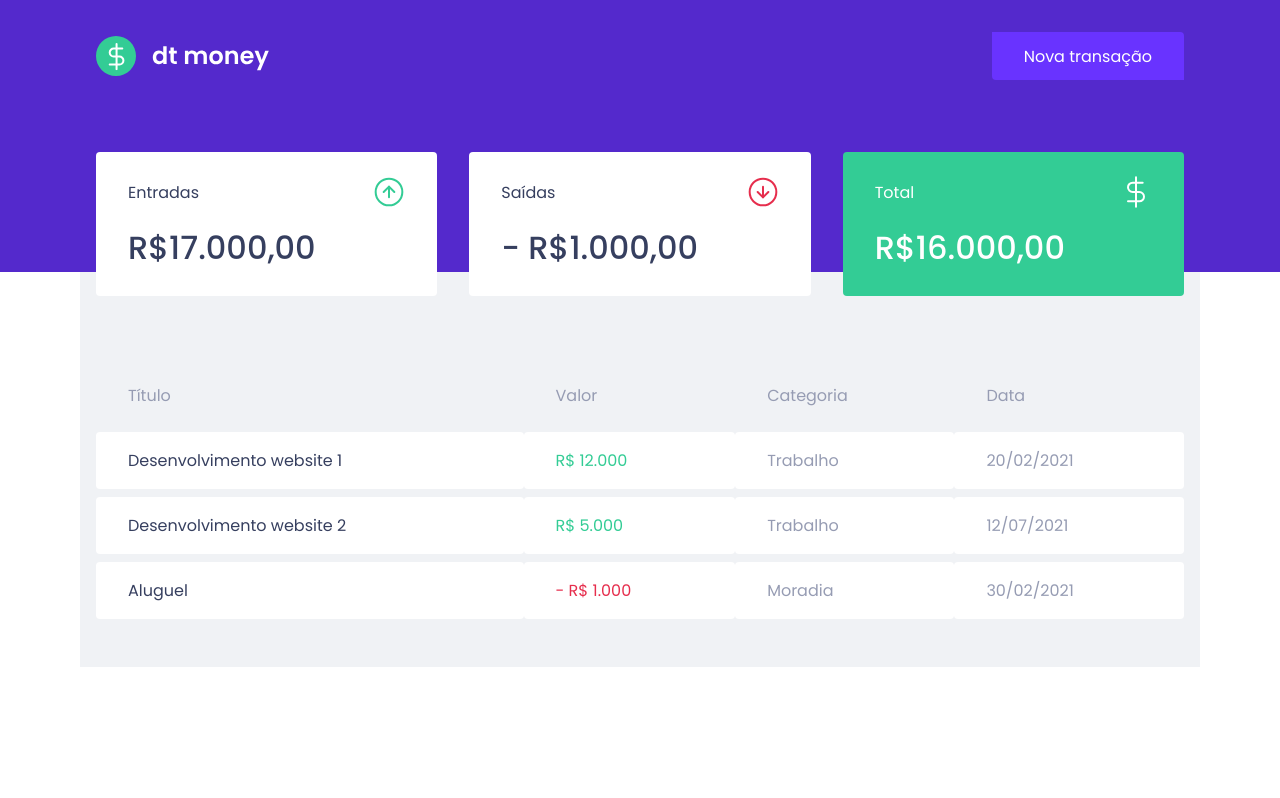
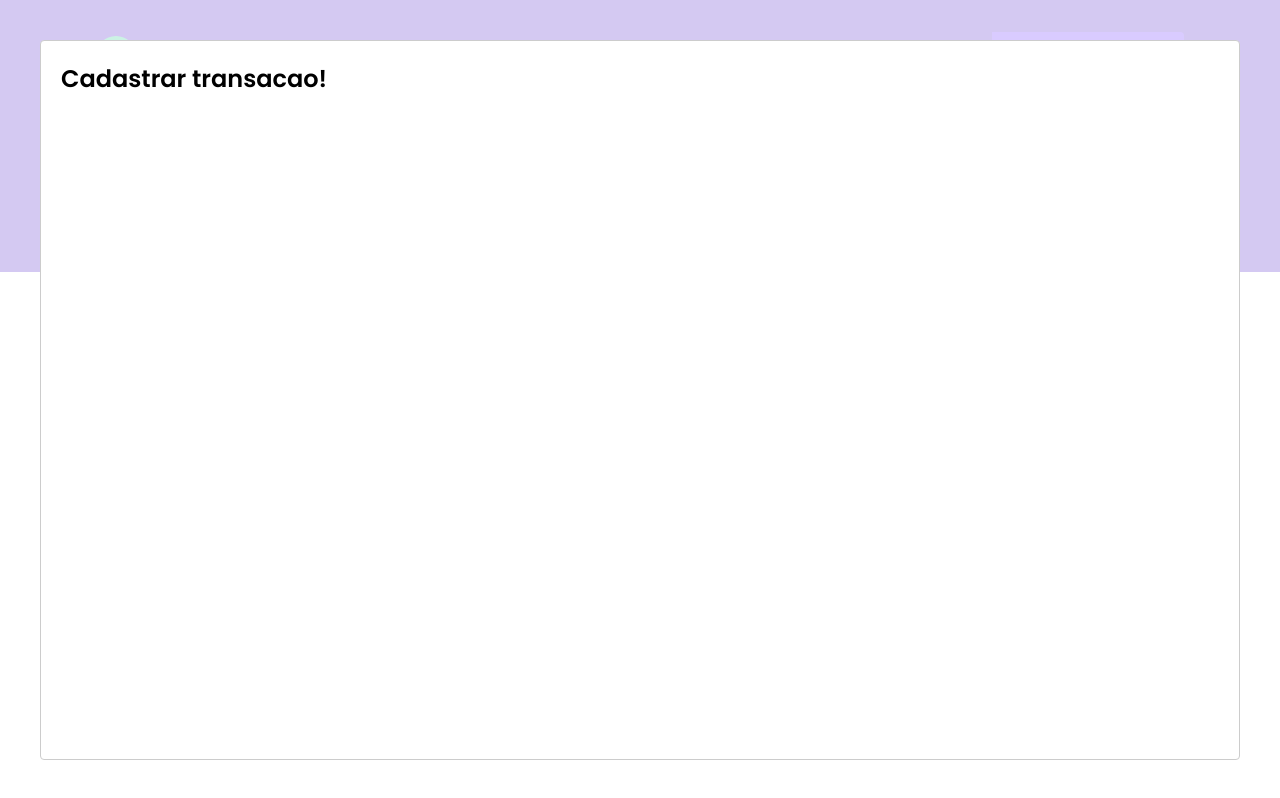
Before and after one commit to sheilakerber/dtmoney-rocketseat, a React (Create React App) app: page / in a window 1280 px wide. Both pictures are taken after a click on the button "Nova transação". Built offline with nearby package versions, Linux system fonts and the light colour scheme; no server answers; what miragejs would draw is missing.

Commit message:
creates modal using the library react-modal

```diff
--- a/src/components/Header/index.tsx
+++ b/src/components/Header/index.tsx
@@ -1,15 +1,36 @@
+import { useState } from 'react'
 import logoImg from '../../assets/logo.svg'
 import { Container, Content } from './styles'
-
+import Modal from 'react-modal'
 
 export function Header(){
+
+    // configurando o modal da aplicacao [button 'Nova transacao']
+    const [isNewTransactionModalOpen, setIsNewTransactionModalOpen] = useState(false)
+
+    function handleOpenNewTransactionModal(){  //handle = interacao usuario (ex: click)
+        setIsNewTransactionModalOpen(true)
+    }
+
+    function handleCloseNewTransactionModal(){
+        setIsNewTransactionModalOpen(false)
+    }
+
     return (
         <Container>
             <Content>
                 <img src={logoImg} alt="dt money" />
-                <button type="button">
+                <button type="button" onClick={handleOpenNewTransactionModal}>
                     Nova transação
                 </button>
+
+                <Modal
+                    isOpen={isNewTransactionModalOpen}
+                    onRequestClose={handleCloseNewTransactionModal}
+                >
+
+                    <h2>Cadastrar transacao! </h2>
+                </Modal>
             </Content>
         </Container>
     )
```
